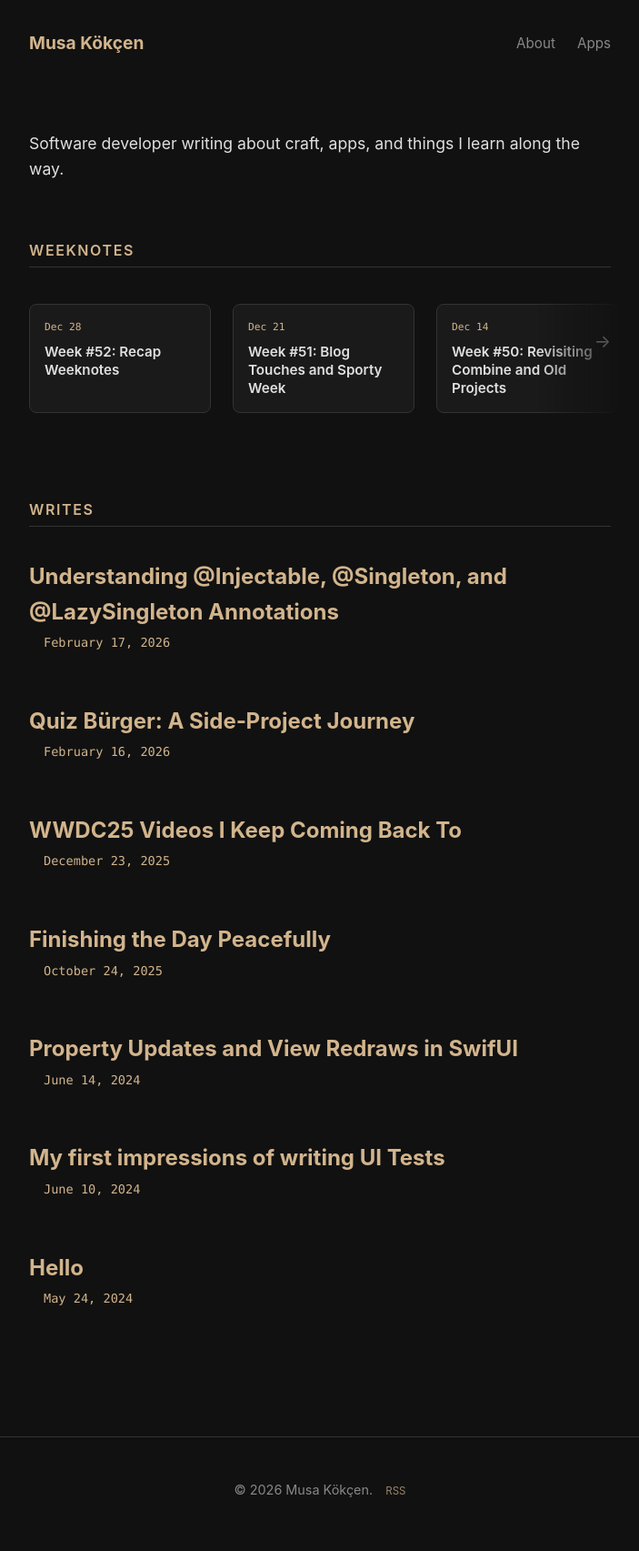
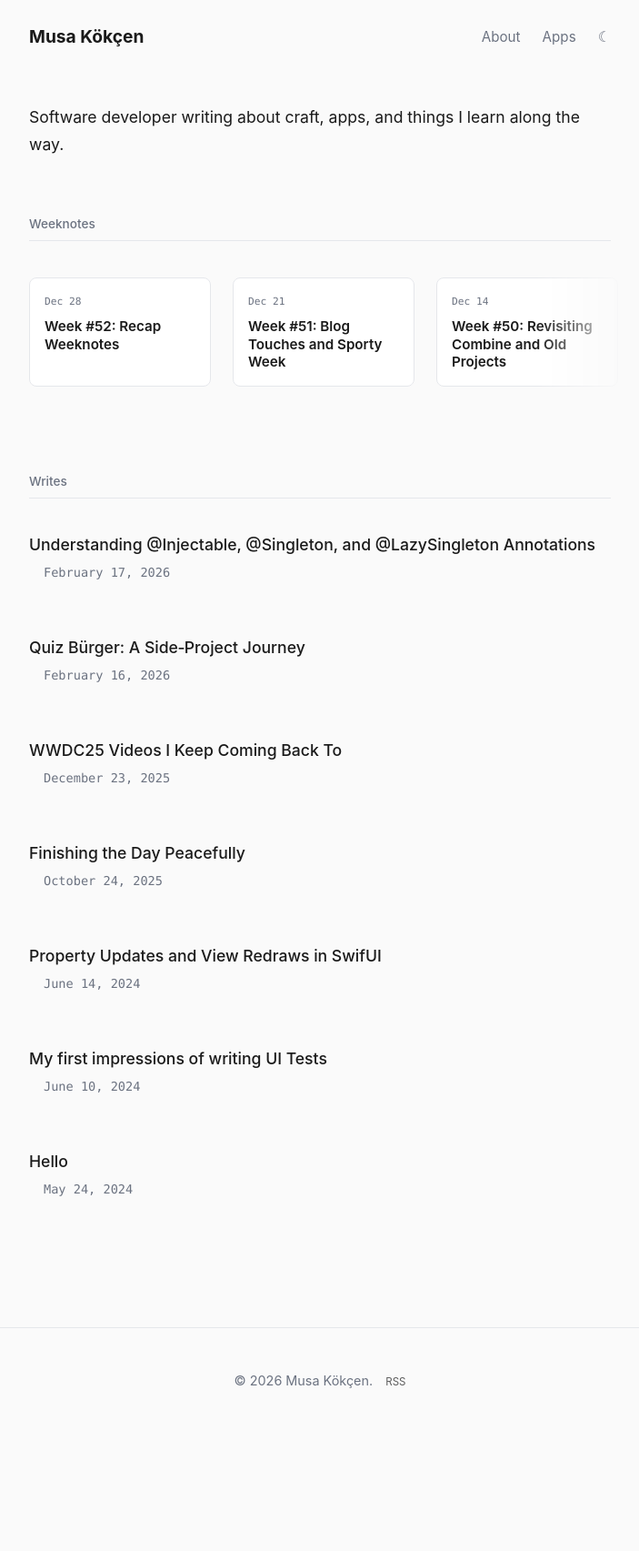
Before and after one commit to musakokcen/musakocen.github.io, a Jekyll site: the page built from index.md, in a window 1280 px wide. Shown: the whole page at 91% size, without its empty margins (288-991 px from the left). Built offline with Jekyll 4.4.1, drawn with Linux system fonts in a browser that asks for light colours; after the commit the page ends 1587 px from its top, so only the background shows below that.

Commit message:
blog ui improvements for more minimalism

```diff
--- a/_includes/head.html
+++ b/_includes/head.html
@@ -1,7 +1,18 @@
 <meta charset="utf-8">
 <meta name="viewport" content="width=device-width, initial-scale=1">
 {% seo %}
+<link rel="icon" type="image/svg+xml" href="{{ '/assets/favicon.svg' | relative_url }}">
 <link rel="icon" type="image/png" href="{{ '/assets/favicon.png' | relative_url }}">
+<script>
+  (function() {
+    var saved = localStorage.getItem('theme');
+    if (saved) {
+      document.documentElement.setAttribute('data-theme', saved);
+    } else if (window.matchMedia('(prefers-color-scheme: dark)').matches) {
+      document.documentElement.setAttribute('data-theme', 'dark');
+    }
+  })();
+</script>
 <link rel="stylesheet" href="{{ '/assets/main.css' | relative_url }}">
 {% if site.google_analytics %}
 <!-- Google tag (gtag.js) -->
--- a/_includes/header.html
+++ b/_includes/header.html
@@ -5,7 +5,25 @@
             <ul>
                 <li><a href="{{ '/about' | relative_url }}" {% if page.url contains '/about' %}class="active"{% endif %}>About</a></li>
                 <li><a href="{{ '/projects' | relative_url }}" {% if page.url contains '/projects' %}class="active"{% endif %}>Apps</a></li>
+                <li>
+                    <button class="theme-toggle" aria-label="Toggle theme" onclick="
+                        var current = document.documentElement.getAttribute('data-theme');
+                        var next = current === 'dark' ? 'light' : 'dark';
+                        document.documentElement.setAttribute('data-theme', next);
+                        localStorage.setItem('theme', next);
+                        this.textContent = next === 'dark' ? '☀' : '☾';
+                    ">☾</button>
+                </li>
             </ul>
         </nav>
     </div>
 </header>
+<script>
+    (function() {
+        var btn = document.querySelector('.theme-toggle');
+        if (btn) {
+            var theme = document.documentElement.getAttribute('data-theme');
+            btn.textContent = theme === 'dark' ? '☀' : '☾';
+        }
+    })();
+</script>
--- a/_layouts/home.html
+++ b/_layouts/home.html
@@ -11,7 +11,6 @@ layout: default
 
     <section class="notes-scroll-section">
         <h2 class="section-title">Weeknotes</h2>
-        <span class="scroll-hint">→</span>
         <div class="horizontal-scroll-container">
             <ul class="weeknotes-deck">
                 {% for post in site.posts %}
@@ -20,7 +19,6 @@ layout: default
                     <a class="deck-link-wrapper" href="{{ post.url | relative_url }}">
                         <span class="deck-date">{{ post.date | date: "%b %d" }}</span>
                         <h3 class="deck-title">{{ post.title | escape }}</h3>
-                        <span class="deck-arrow">→</span>
                     </a>
                 </li>
                 {% endif %}
--- a/assets/main.css
+++ b/assets/main.css
@@ -1,18 +1,33 @@
+/* Light mode (default) */
 :root {
-  --bg-color: #111111;
-  --bg-subtle: #222222;
-  --text-color: #e0e0e0;
-  --text-muted: #888888;
-  --accent-color: #d2b48c;
-  --link-color: var(--accent-color);
-  --link-hover: #d2b48c;
-  --meta-color: #d2b48c;
-  --border-color: #333333;
+  --bg-color: #fafafa;
+  --bg-subtle: #f0f0f0;
+  --text-color: #1a1a1a;
+  --text-muted: #6b7280;
+  --accent-color: #1a1a1a;
+  --link-color: #1a1a1a;
+  --link-hover: #6b7280;
+  --meta-color: #6b7280;
+  --border-color: #e5e7eb;
+  --card-bg: #ffffff;
   --font-main: "Inter", -apple-system, BlinkMacSystemFont, "Segoe UI", Roboto, Helvetica, Arial, sans-serif;
   --font-mono: SFMono-Regular, Menlo, Monaco, Consolas, "Liberation Mono", "Courier New", monospace;
   --spacing-unit: 1rem;
   --container-width: 680px;
-  --header-height: 80px;
+}
+
+/* Dark mode override */
+[data-theme="dark"] {
+  --bg-color: #111111;
+  --bg-subtle: #1e1e1e;
+  --text-color: #e0e0e0;
+  --text-muted: #888888;
+  --accent-color: #e0e0e0;
+  --link-color: #e0e0e0;
+  --link-hover: #aaaaaa;
+  --meta-color: #888888;
+  --border-color: #2e2e2e;
+  --card-bg: #1a1a1a;
 }
 
 /* Reset & Base */
@@ -29,7 +44,7 @@ body {
   color: var(--text-color);
   font-family: var(--font-main);
   font-size: 16px;
-  line-height: 1.6;
+  line-height: 1.7;
   -webkit-font-smoothing: antialiased;
   -moz-osx-font-smoothing: grayscale;
   display: flex;
@@ -64,7 +79,7 @@ h4,
 h5,
 h6 {
   color: var(--accent-color);
-  font-weight: 600;
+  font-weight: 500;
   margin-top: 2rem;
   margin-bottom: 1rem;
   line-height: 1.3;
@@ -115,7 +130,7 @@ main,
 
 /* Header */
 .site-header {
-  padding: 2rem 0 4rem;
+  padding: 1.5rem 0 2.5rem;
 }
 
 .site-header .wrapper {
@@ -129,7 +144,7 @@ main,
 .site-title {
   font-weight: 700;
   font-size: 1.2rem;
-  color: var(--accent-color);
+  color: var(--text-color);
   border: none;
 }
 
@@ -147,13 +162,29 @@ main,
   border: none;
 }
 
-.site-nav a:hover,
-.site-nav a.active {
-  color: var(--accent-color);
+.site-nav a:hover {
+  color: var(--text-color);
 }
 
 .site-nav a.active {
-  border-bottom: 1px solid var(--accent-color);
+  color: var(--text-color);
+  font-weight: 600;
+}
+
+/* Theme toggle button */
+.theme-toggle {
+  background: none;
+  border: none;
+  cursor: pointer;
+  color: var(--text-muted);
+  font-size: 1rem;
+  padding: 0;
+  line-height: 1;
+  transition: color 0.2s ease;
+}
+
+.theme-toggle:hover {
+  color: var(--text-color);
 }
 
 /* Footer */
@@ -455,10 +486,9 @@ a.underline {
 
 /* Section Titles */
 .section-title {
-  font-size: 1rem;
-  text-transform: uppercase;
-  letter-spacing: 0.1em;
-  color: var(--meta-color);
+  font-size: 0.85rem;
+  color: var(--text-muted);
+  font-weight: 500;
   margin-top: 3rem;
   margin-bottom: 1.5rem;
   padding-bottom: 0.5rem;
@@ -480,11 +510,6 @@ a.underline {
   padding-left: 0;
   margin-bottom: 2rem;
   border-bottom: none;
-  transition: transform 0.2s ease;
-}
-
-.timeline-item:hover {
-  transform: translateX(4px);
 }
 
 .timeline-marker {
@@ -497,8 +522,8 @@ a.underline {
 }
 
 .timeline-content .post-link {
-  font-size: 1.5rem;
-  font-weight: 700;
+  font-size: 1.1rem;
+  font-weight: 500;
   margin-bottom: 0.25rem;
   display: block;
 }
@@ -525,23 +550,6 @@ a.underline {
   display: none;
 }
 
-.scroll-hint {
-  position: absolute;
-  right: 0;
-  top: 50%;
-  transform: translateY(-50%);
-  color: var(--text-muted);
-  font-size: 1.2rem;
-  opacity: 0.6;
-  animation: nudge 2s ease-in-out infinite;
-  pointer-events: none;
-  z-index: 1;
-}
-
-@keyframes nudge {
-  0%, 100% { transform: translateY(-50%) translateX(0); }
-  50% { transform: translateY(-50%) translateX(5px); }
-}
 
 .weeknotes-deck {
   display: flex;
@@ -553,12 +561,12 @@ a.underline {
 
 .deck-card {
   flex: 0 0 200px;
-  background-color: #1a1a1a;
+  background-color: var(--card-bg);
   border: 1px solid var(--border-color);
   border-radius: 8px;
   position: relative;
   overflow: hidden;
-  transition: all 0.3s cubic-bezier(0.25, 0.8, 0.25, 1);
+  transition: border-color 0.2s ease;
 }
 
 .deck-link-wrapper {
@@ -577,8 +585,7 @@ a.underline {
 }
 
 .deck-card:hover {
-  border-color: var(--accent-color);
-  box-shadow: 0 6px 12px rgba(210, 180, 140, 0.15);
+  border-color: var(--text-muted);
 }
 
 .deck-date {
@@ -599,7 +606,7 @@ a.underline {
 }
 
 .deck-card:hover .deck-title {
-  color: var(--accent-color);
+  color: var(--text-color);
 }
 
 .deck-arrow {
```
Also changed, not shown: .claude/settings.local.json, assets/favicon.svg (added).
